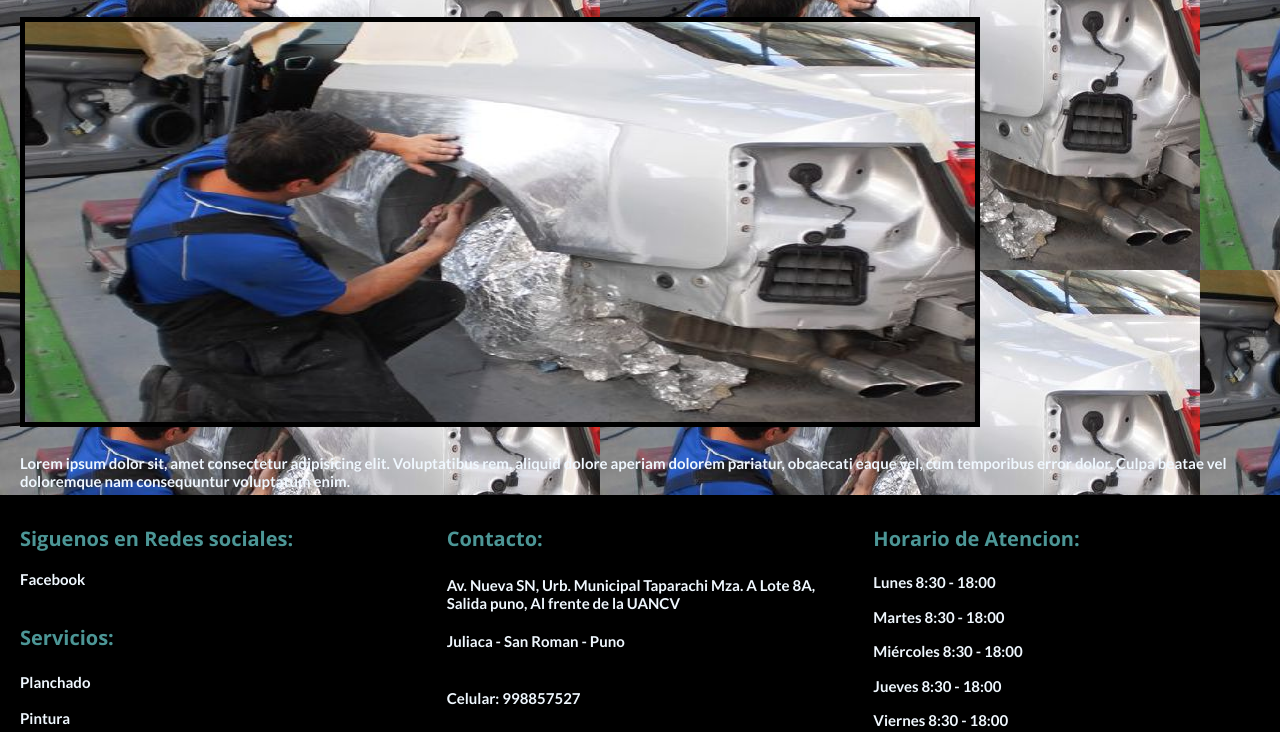
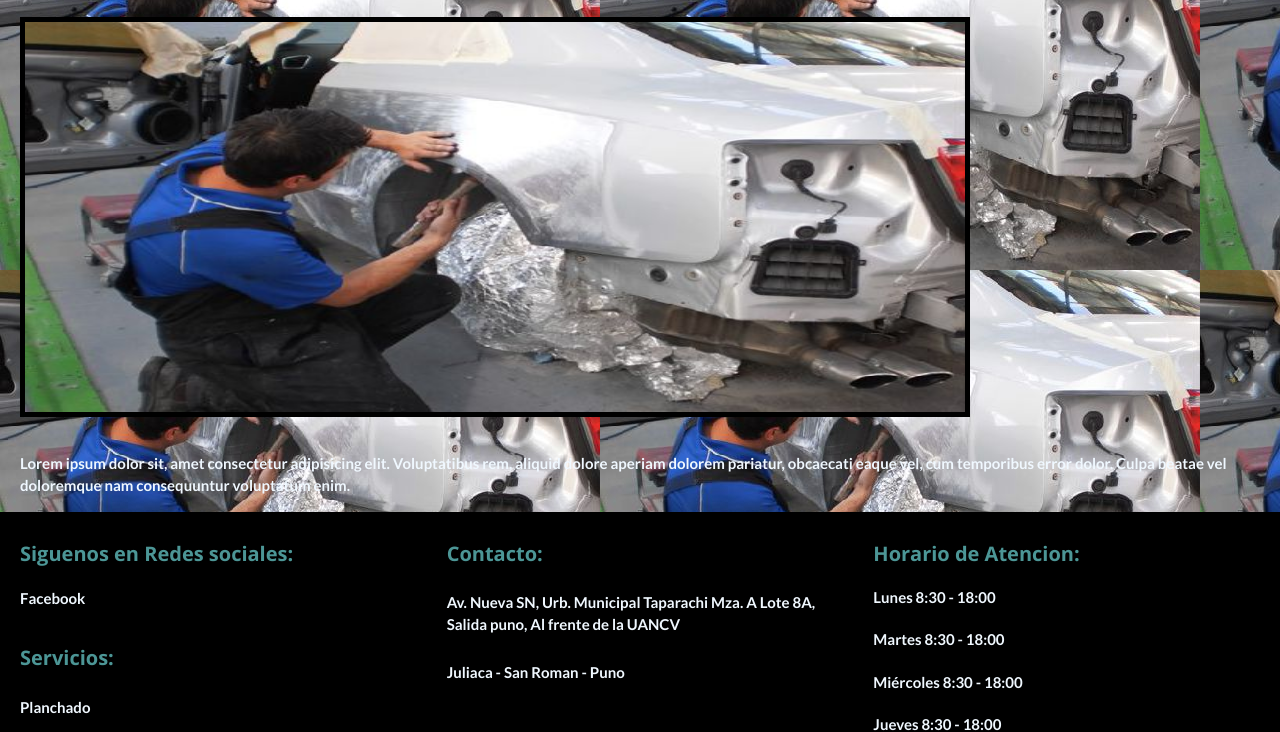
Before and after one commit to DiegoFano/proyectoGitHub, a plain HTML site: page index.html in a window 1280 px wide. Shown: the part 254-986 px from the top of the page. Drawn offline with nearby package versions, Linux system fonts and the light colour scheme.

Commit message:
cambios bootstrap

```diff
--- a/estilos/estilos.css
+++ b/estilos/estilos.css
@@ -674,7 +674,7 @@ img{
 }
 
 .imgIndex{
-    width: 350px;
+    width: 380px;
     min-width: none;
     height: 300px;
 }
--- a/index.html
+++ b/index.html
@@ -5,6 +5,7 @@
     <meta http-equiv="X-UA-Compatible" content="IE=edge">
     <meta name="viewport" content="width=device-width, initial-scale=1.0">
     <link href="https://unpkg.com/aos@2.3.1/dist/aos.css" rel="stylesheet">
+    <link href="https://cdn.jsdelivr.net/npm/bootstrap@5.1.3/dist/css/bootstrap.min.css" rel="stylesheet" integrity="sha384-1BmE4kWBq78iYhFldvKuhfTAU6auU8tT94WrHftjDbrCEXSU1oBoqyl2QvZ6jIW3" crossorigin="anonymous">
     <link rel="stylesheet" href="./estilos/estilos.css">
     <title>CRACK</title>
 </head>
```
